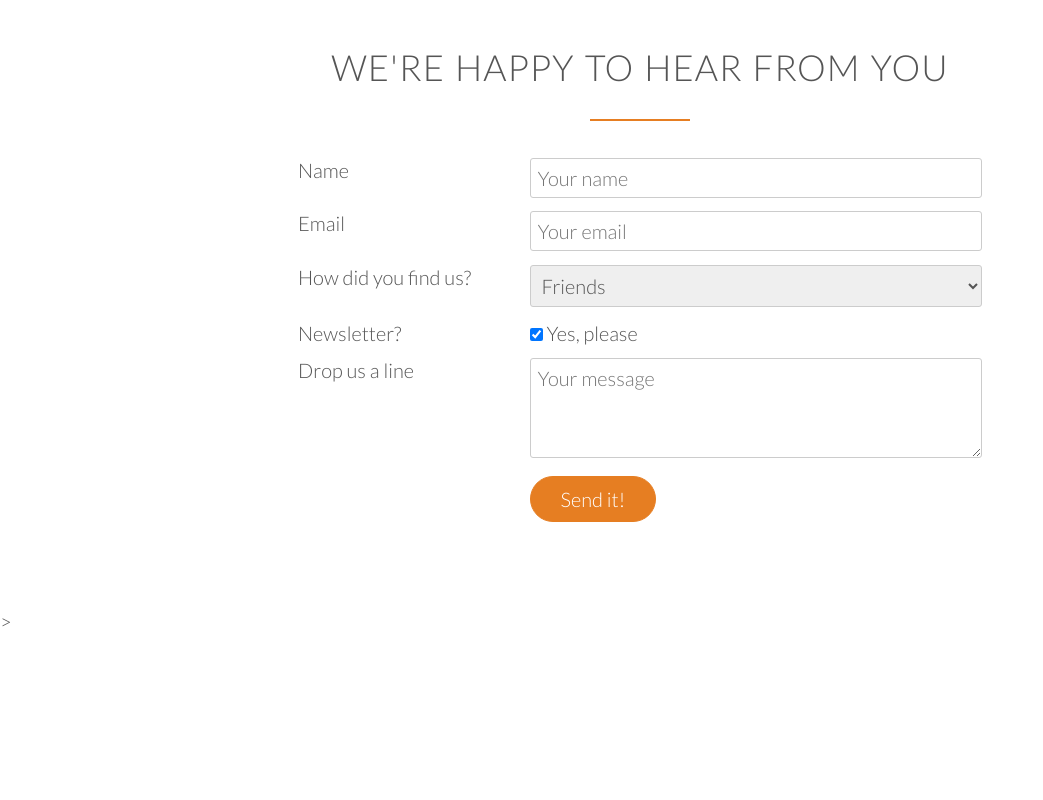
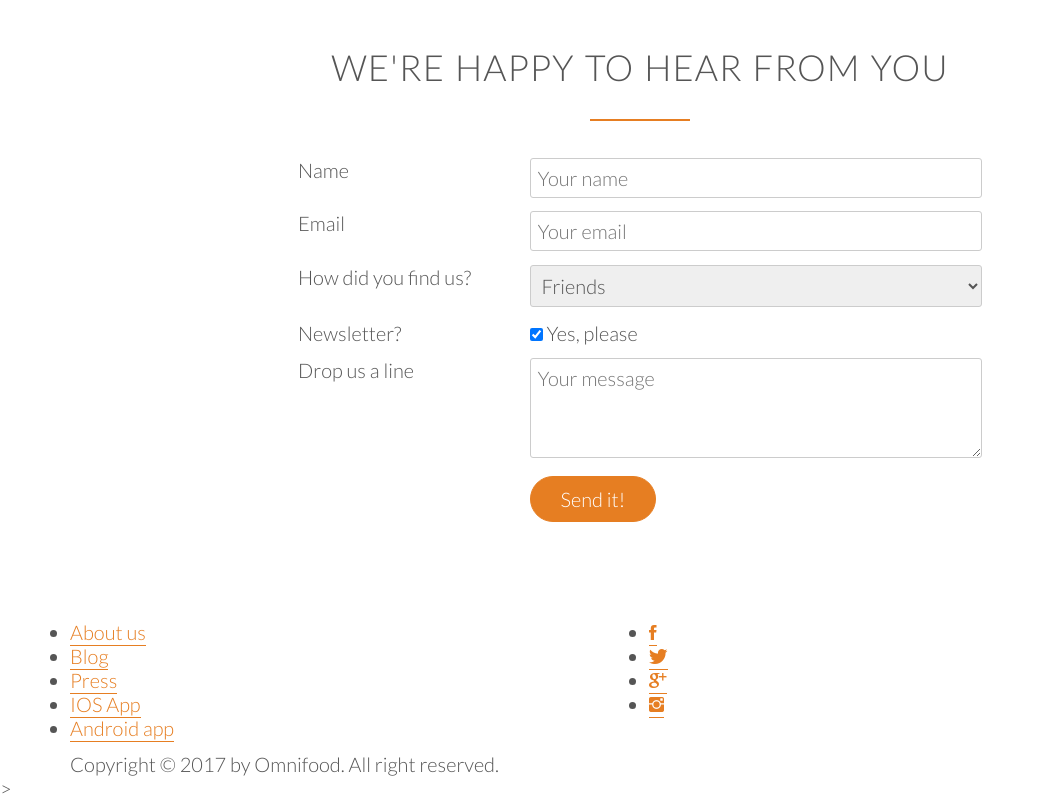
Before and after one commit to nulkhaliq/OmniFood, a plain HTML site: page index.html in a window 1280 px wide. Shown: the part 4732-5532 px from the top of the page, without its empty margins (0-1043 px from the left). Before the commit the page ends 5365 px from the top, so only its background shows below. Drawn offline with Linux system fonts and the light colour scheme; files whose address does not match are found by name.

Commit message:
Footer Section

```diff
--- a/index.html
+++ b/index.html
@@ -348,6 +348,39 @@
         </div>
     </section>
 
+    <footer>
+        <div class="row">
+            <div class="col span-1-of-2">
+            <ul class="footer-nav">
+                <li><a href="#">About us</a></li>
+                <li><a href="#">Blog</a></li>
+                <li><a href="#">Press</a></li>
+                <li><a href="#">IOS App</a></li>
+                <li><a href="#">Android app</a></li>
+                </ul>
+            </div>
+            <div class="col span-1-of-2">
+                <ul class="social-links">
+                    <li><a href="#"><i class="ion-social-facebook"></i></a></li>
+                    <li><a href="#"><i class="ion-social-twitter"></i></a></li>
+                    <li><a href="#"><i class="ion-social-googleplus"></i></a></li>
+                    <li><a href="#"><i class="ion-social-instagram"></i></a></li>
+
+                </ul>
+            </div>
+        </div>
+        <div class="row">
+            <p>
+                Copyright &copy; 2017 by Omnifood. All right reserved.
+            </p>
+
+        </div>
+
+
+    </footer>
+
+
+
 </body>
 
 </html>
```
